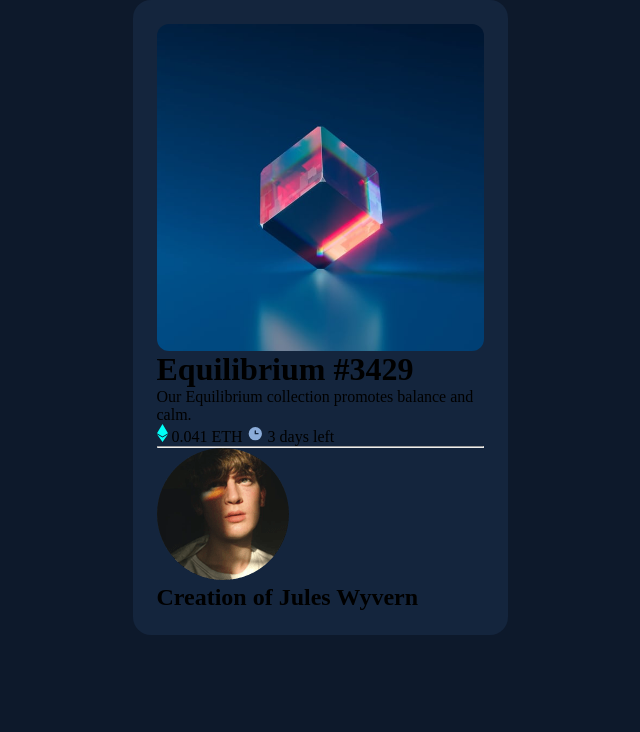
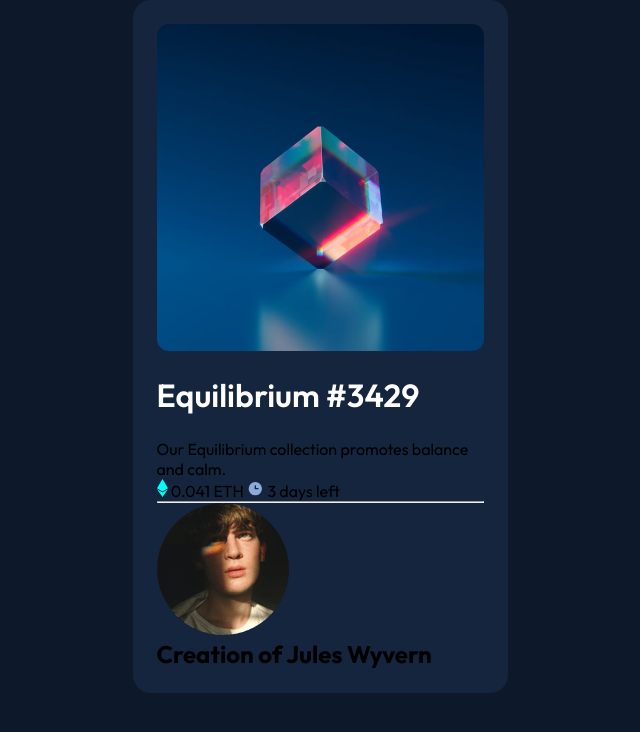
Before and after one commit to Ay-dotcode/NFT-preview-card-component, a plain HTML site: page index.html in a window 1280 px wide. Shown: the whole page, without its empty margins (320-960 px from the left). Drawn offline with Linux system fonts and the light colour scheme.

Commit message:
adding font family

```diff
--- a/assets/css/styles.css
+++ b/assets/css/styles.css
@@ -1,6 +1,7 @@
 * {
     margin: 0;
     padding: 0;
+    font-family: Outfit;
     box-sizing: border-box;
 }
 
@@ -22,3 +23,9 @@ main {
 .equilibrium_img {
     border-radius: 12px;
 }
+
+.heading {
+    color: white;
+    margin: 1.5rem 0;
+    font-weight: 600;
+}
--- a/index.html
+++ b/index.html
@@ -7,6 +7,9 @@
   <link rel="icon" type="image/png" sizes="32x32" href="/images/favicon-32x32.png">
   <title>NFT preview card component</title>
   <link rel="stylesheet" href="/assets/css/styles.css">
+  <link rel="preconnect" href="https://fonts.googleapis.com">
+  <link rel="preconnect" href="https://fonts.gstatic.com" crossorigin>
+  <link href="https://fonts.googleapis.com/css2?family=Outfit:wght@100..900&display=swap" rel="stylesheet">
 </head>
 
 <body>
```
